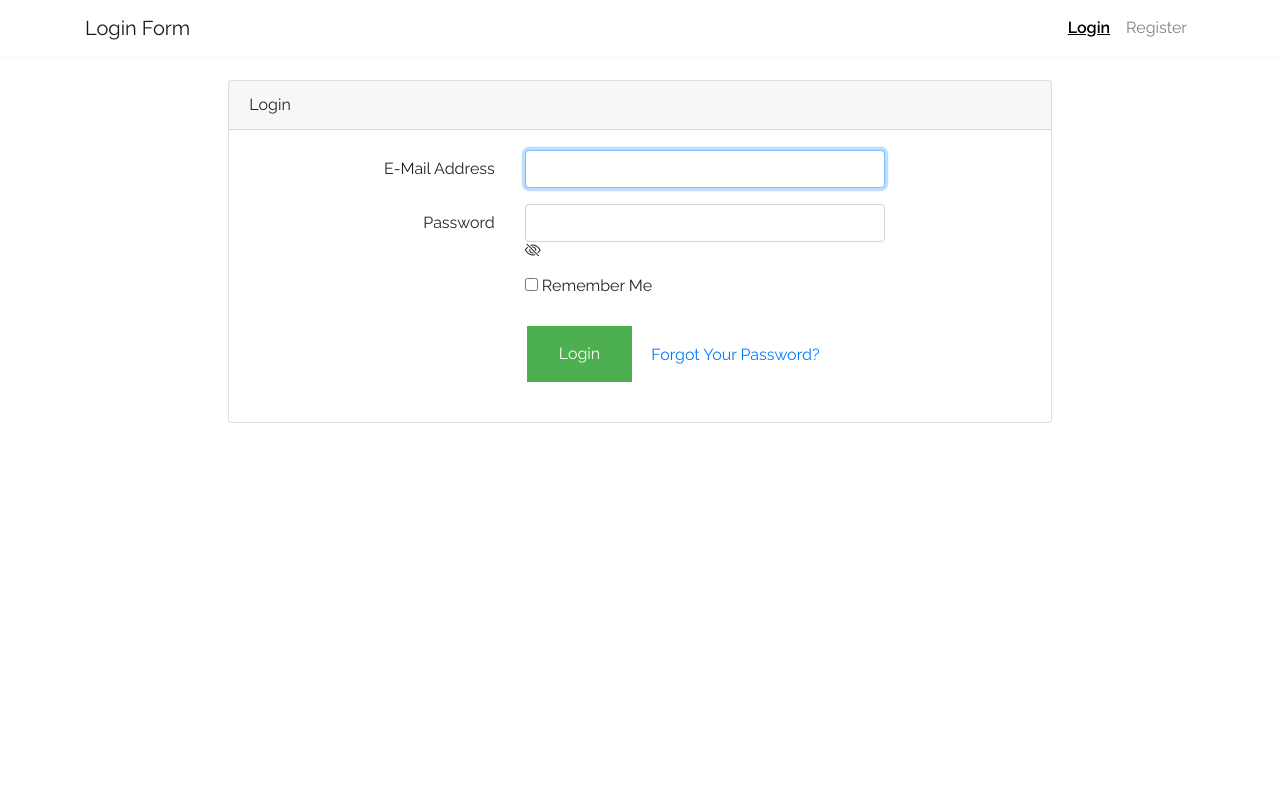
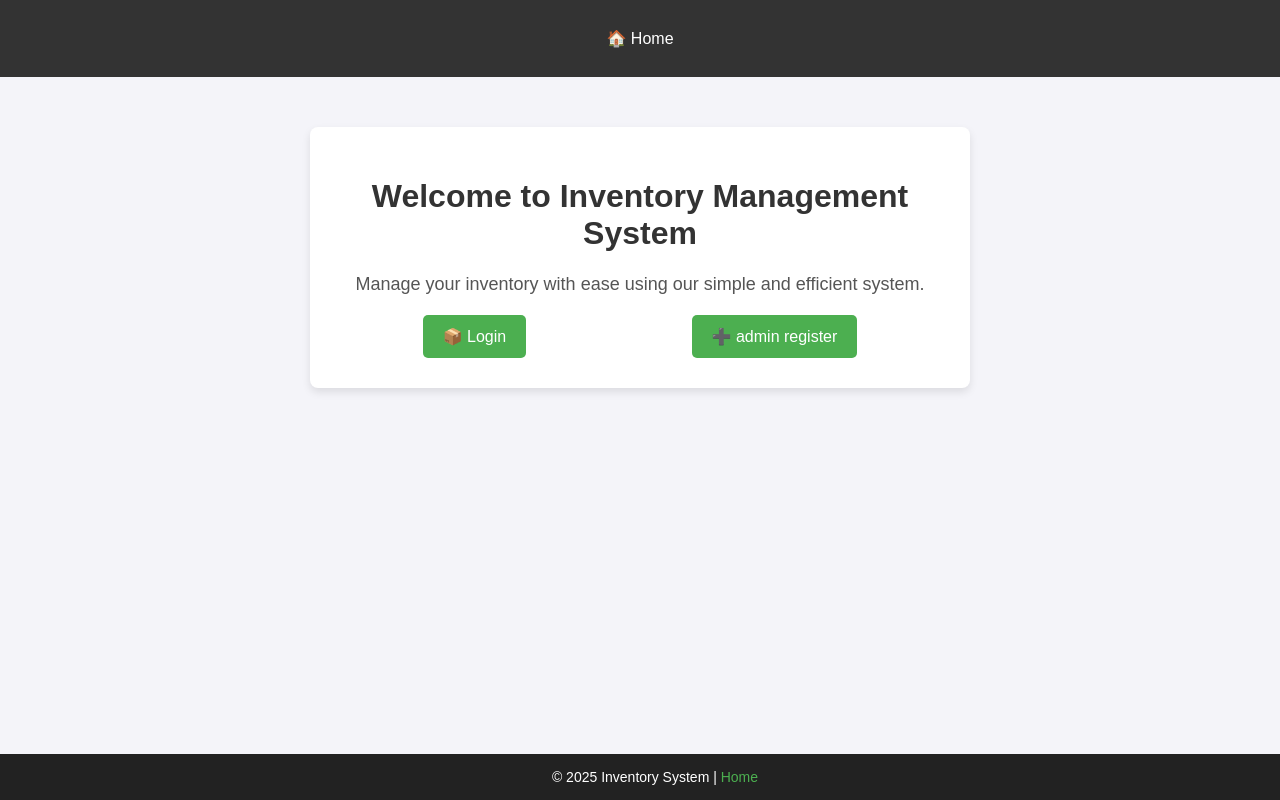
Before and after one commit to JashBhalakia1/API-Jash, a PHP site: page /Jash-API/ in a window 1280 px wide. Run offline with PHP 8.4, Linux system fonts and the light colour scheme; some libraries are stand-ins or nearby versions.

Commit message:
Index new

```diff
--- a/index.php
+++ b/index.php
@@ -1,151 +1,124 @@
-<?php
-    include('connect/connection.php');
-
-    if(isset($_POST["login"])){
-        $email = mysqli_real_escape_string($connect, trim($_POST['email']));
-        $password = trim($_POST['password']);
-
-        $sql = mysqli_query($connect, "SELECT * FROM login where email = '$email'");
-        $count = mysqli_num_rows($sql);
-
-            if($count > 0){
-                $fetch = mysqli_fetch_assoc($sql);
-                $hashpassword = $fetch["password"];
-
-                if($fetch["status"] == 0){
-                    ?>
-                    <script>
-                        alert("Please verify email account before login.");
-                    </script>
-                    <?php
-                }else if(password_verify($password, $hashpassword)){
-                    ?>
-                    <script>
-                        alert("login in successfully");
-                    </script>
-                    <?php
-                }else{
-                    ?>
-                    <script>
-                        alert("email or password invalid, please try again.");
-                    </script>
-                    <?php
-                }
-            }
-
-    }
-
-?>
-
-<link href="//maxcdn.bootstrapcdn.com/bootstrap/4.1.1/css/bootstrap.min.css" rel="stylesheet" id="bootstrap-css">
-<script src="//maxcdn.bootstrapcdn.com/bootstrap/4.1.1/js/bootstrap.min.js"></script>
-<link rel="stylesheet" href="https://cdn.jsdelivr.net/npm/bootstrap-icons@1.3.0/font/bootstrap-icons.css" />
-<script src="//cdnjs.cloudflare.com/ajax/libs/jquery/3.2.1/jquery.min.js"></script>
-<!------ Include the above in your HEAD tag ---------->
-
-<!doctype html>
+<!DOCTYPE html>
 <html lang="en">
 <head>
-    <!-- Required meta tags -->
-    <meta charset="utf-8">
-    <meta name="viewport" content="width=device-width, initial-scale=1, shrink-to-fit=no">
+    <meta charset="UTF-8">
+    <meta name="viewport" content="width=device-width, initial-scale=1.0">
+    <title>Inventory Management System</title>
+    <style>
+        /* General Page Styling */
+        body {
+            font-family: Arial, sans-serif;
+            background-color: #f4f4f9;
+            margin: 0;
+            padding: 0;
+            text-align: center;
+        }
 
-    <!-- Fonts -->
-    <link rel="dns-prefetch" href="https://fonts.gstatic.com">
-    <link href="https://fonts.googleapis.com/css?family=Raleway:300,400,600" rel="stylesheet" type="text/css">
+        /* Navigation Bar */
+        .navbar {
+            background-color: #333;
+            overflow: hidden;
+            display: flex;
+            justify-content: center;
+            padding: 15px 0;
+        }
 
-    <link rel="stylesheet" href="style.css">
+        .navbar a {
+            color: white;
+            text-decoration: none;
+            padding: 14px 20px;
+            font-size: 16px;
+            transition: 0.3s;
+        }
 
-    <link rel="icon" href="Favicon.png">
+        .navbar a:hover {
+            background-color: #575757;
+            border-radius: 5px;
+        }
 
-    <!-- Bootstrap CSS -->
-    <link rel="stylesheet" href="https://stackpath.bootstrapcdn.com/bootstrap/4.1.3/css/bootstrap.min.css">
+        /* Welcome Section */
+        .container {
+            width: 80%;
+            max-width: 600px;
+            margin: 50px auto;
+            background-color: white;
+            padding: 30px;
+            border-radius: 8px;
+            box-shadow: 0 4px 8px rgba(0, 0, 0, 0.1);
+        }
 
-    <title>Login Form</title>
+        h1 {
+            color: #333;
+        }
+
+        p {
+            font-size: 18px;
+            color: #555;
+        }
+
+        /* Quick Links */
+        .quick-links {
+            margin-top: 20px;
+            display: flex;
+            justify-content: space-around;
+        }
+
+        .quick-links a {
+            text-decoration: none;
+            background-color: #4CAF50;
+            color: white;
+            padding: 12px 20px;
+            border-radius: 5px;
+            transition: 0.3s;
+        }
+
+        .quick-links a:hover {
+            background-color: #45a049;
+        }
+
+        /* Footer */
+        footer {
+            text-align: center;
+            padding: 15px;
+            font-size: 14px;
+            color: #888;
+            background-color: #222;
+            position: fixed;
+            bottom: 0;
+            width: 100%;
+            color: white;
+        }
+
+        footer a {
+            color: #4CAF50;
+            text-decoration: none;
+        }
+    </style>
 </head>
 <body>
 
-<nav class="navbar navbar-expand-lg navbar-light navbar-laravel">
+    <!-- Navigation Bar -->
+    <div class="navbar">
+        <a href="index.php">🏠 Home</a>
+
+    </div>
+
+    <!-- Welcome Section -->
     <div class="container">
-        <a class="navbar-brand" href="#">Login Form</a>
-        <button class="navbar-toggler" type="button" data-toggle="collapse" data-target="#navbarSupportedContent" aria-controls="navbarSupportedContent" aria-expanded="false" aria-label="Toggle navigation">
-            <span class="navbar-toggler-icon"></span>
-        </button>
+        <h1>Welcome to Inventory Management System</h1>
+        <p>Manage your inventory with ease using our simple and efficient system.</p>
 
-        <div class="collapse navbar-collapse" id="navbarSupportedContent">
-            <ul class="navbar-nav ml-auto">
-                <li class="nav-item">
-                    <a class="nav-link" href="index.php" style="font-weight:bold; color:black; text-decoration:underline">Login</a>
-                </li>
-                <li class="nav-item">
-                    <a class="nav-link" href="register.php">Register</a>
-                </li>
-            </ul>
-
+        <!-- Quick Access Links -->
+        <div class="quick-links">
+            <a href="index1.php">📦 Login</a>
+            <a href="register.php">➕ admin register</a>
         </div>
     </div>
-</nav>
 
-<main class="login-form">
-    <div class="cotainer">
-        <div class="row justify-content-center">
-            <div class="col-md-8">
-                <div class="card">
-                    <div class="card-header">Login</div>
-                    <div class="card-body">
-                        <form action="#" method="POST" name="login">
-                            <div class="form-group row">
-                                <label for="email_address" class="col-md-4 col-form-label text-md-right">E-Mail Address</label>
-                                <div class="col-md-6">
-                                    <input type="text" id="email_address" class="form-control" name="email" required autofocus>
-                                </div>
-                            </div>
+    <!-- Footer -->
+    <footer>
+        &copy; <?php echo date("Y"); ?> Inventory System | <a href="index.php">Home</a>
+    </footer>
 
-                            <div class="form-group row">
-                                <label for="password" class="col-md-4 col-form-label text-md-right">Password</label>
-                                <div class="col-md-6">
-                                    <input type="password" id="password" class="form-control" name="password" required>
-                                    <i class="bi bi-eye-slash" id="togglePassword"></i>
-                                </div>
-                            </div>
-
-                            <div class="form-group row">
-                                <div class="col-md-6 offset-md-4">
-                                    <div class="checkbox">
-                                        <label>
-                                            <input type="checkbox" name="remember"> Remember Me
-                                        </label>
-                                    </div>
-                                </div>
-                            </div>
-
-                            <div class="col-md-6 offset-md-4">
-                                <input type="submit" value="Login" name="login">
-                                <a href="recover_psw.php" class="btn btn-link">
-                                    Forgot Your Password?
-                                </a>
-                            </div>
-                    </div>
-                    </form>
-                </div>
-            </div>
-        </div>
-    </div>
-    </div>
-
-</main>
 </body>
 </html>
-<script>
-    const toggle = document.getElementById('togglePassword');
-    const password = document.getElementById('password');
-
-    toggle.addEventListener('click', function(){
-        if(password.type === "password"){
-            password.type = 'text';
-        }else{
-            password.type = 'password';
-        }
-        this.classList.toggle('bi-eye');
-    });
-</script>
```
